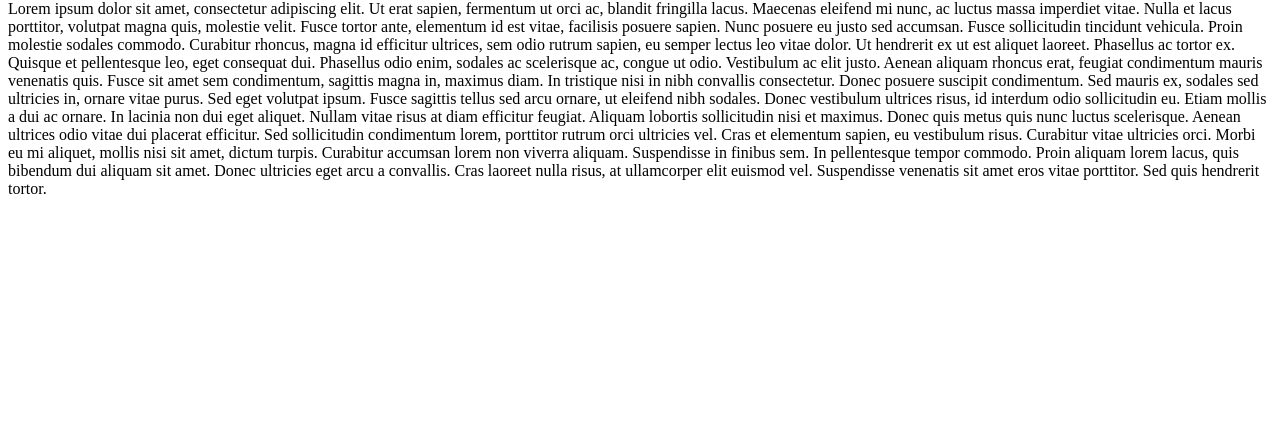
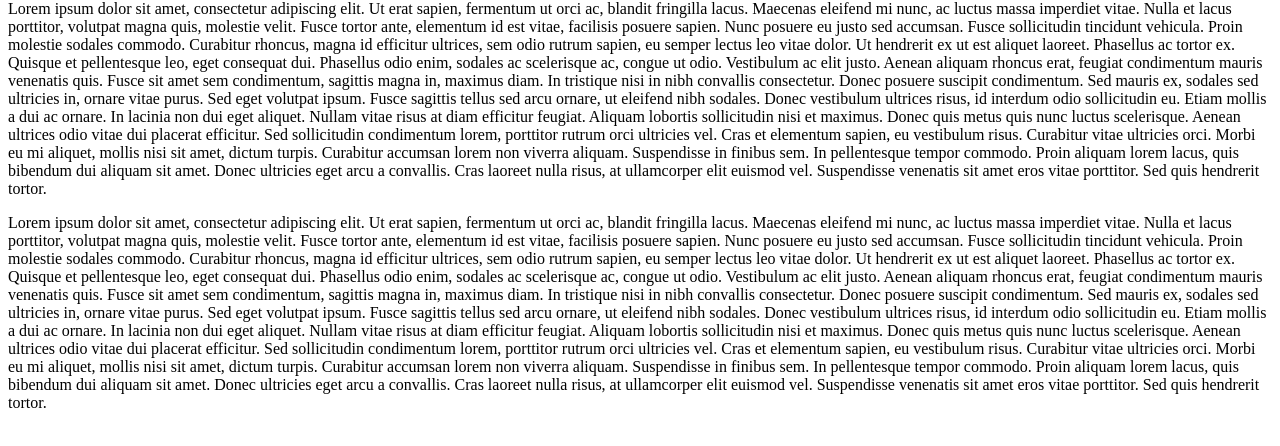
Before and after one commit to SheeshMark/testets, a plain HTML site: page index.html in a window 1280 px wide. Shown: the part 66-512 px from the top of the page. Drawn offline with Linux system fonts and the light colour scheme.

Commit message:
added more text

```diff
--- a/index.html
+++ b/index.html
@@ -14,5 +14,12 @@
         In tristique nisi in nibh convallis consectetur. Donec posuere suscipit condimentum. Sed mauris ex, sodales sed ultricies in, ornare vitae purus. Sed eget volutpat ipsum. Fusce sagittis tellus sed arcu ornare, ut eleifend nibh sodales. Donec vestibulum ultrices risus, id interdum odio sollicitudin eu. Etiam mollis a dui ac ornare. In lacinia non dui eget aliquet. Nullam vitae risus at diam efficitur feugiat. Aliquam lobortis sollicitudin nisi et maximus. Donec quis metus quis nunc luctus scelerisque. Aenean ultrices odio vitae dui placerat efficitur. Sed sollicitudin condimentum lorem, porttitor rutrum orci ultricies vel. Cras et elementum sapien, eu vestibulum risus. Curabitur vitae ultricies orci. Morbi eu mi aliquet, mollis nisi sit amet, dictum turpis.
 
         Curabitur accumsan lorem non viverra aliquam. Suspendisse in finibus sem. In pellentesque tempor commodo. Proin aliquam lorem lacus, quis bibendum dui aliquam sit amet. Donec ultricies eget arcu a convallis. Cras laoreet nulla risus, at ullamcorper elit euismod vel. Suspendisse venenatis sit amet eros vitae porttitor. Sed quis hendrerit tortor.</p>
+        <p>Lorem ipsum dolor sit amet, consectetur adipiscing elit. Ut erat sapien, fermentum ut orci ac, blandit fringilla lacus. Maecenas eleifend mi nunc, ac luctus massa imperdiet vitae. Nulla et lacus porttitor, volutpat magna quis, molestie velit. Fusce tortor ante, elementum id est vitae, facilisis posuere sapien. Nunc posuere eu justo sed accumsan. Fusce sollicitudin tincidunt vehicula. Proin molestie sodales commodo. Curabitur rhoncus, magna id efficitur ultrices, sem odio rutrum sapien, eu semper lectus leo vitae dolor.
+
+            Ut hendrerit ex ut est aliquet laoreet. Phasellus ac tortor ex. Quisque et pellentesque leo, eget consequat dui. Phasellus odio enim, sodales ac scelerisque ac, congue ut odio. Vestibulum ac elit justo. Aenean aliquam rhoncus erat, feugiat condimentum mauris venenatis quis. Fusce sit amet sem condimentum, sagittis magna in, maximus diam.
+
+            In tristique nisi in nibh convallis consectetur. Donec posuere suscipit condimentum. Sed mauris ex, sodales sed ultricies in, ornare vitae purus. Sed eget volutpat ipsum. Fusce sagittis tellus sed arcu ornare, ut eleifend nibh sodales. Donec vestibulum ultrices risus, id interdum odio sollicitudin eu. Etiam mollis a dui ac ornare. In lacinia non dui eget aliquet. Nullam vitae risus at diam efficitur feugiat. Aliquam lobortis sollicitudin nisi et maximus. Donec quis metus quis nunc luctus scelerisque. Aenean ultrices odio vitae dui placerat efficitur. Sed sollicitudin condimentum lorem, porttitor rutrum orci ultricies vel. Cras et elementum sapien, eu vestibulum risus. Curabitur vitae ultricies orci. Morbi eu mi aliquet, mollis nisi sit amet, dictum turpis.
+
+            Curabitur accumsan lorem non viverra aliquam. Suspendisse in finibus sem. In pellentesque tempor commodo. Proin aliquam lorem lacus, quis bibendum dui aliquam sit amet. Donec ultricies eget arcu a convallis. Cras laoreet nulla risus, at ullamcorper elit euismod vel. Suspendisse venenatis sit amet eros vitae porttitor. Sed quis hendrerit tortor.</p>
 </body>
 </html>
```
